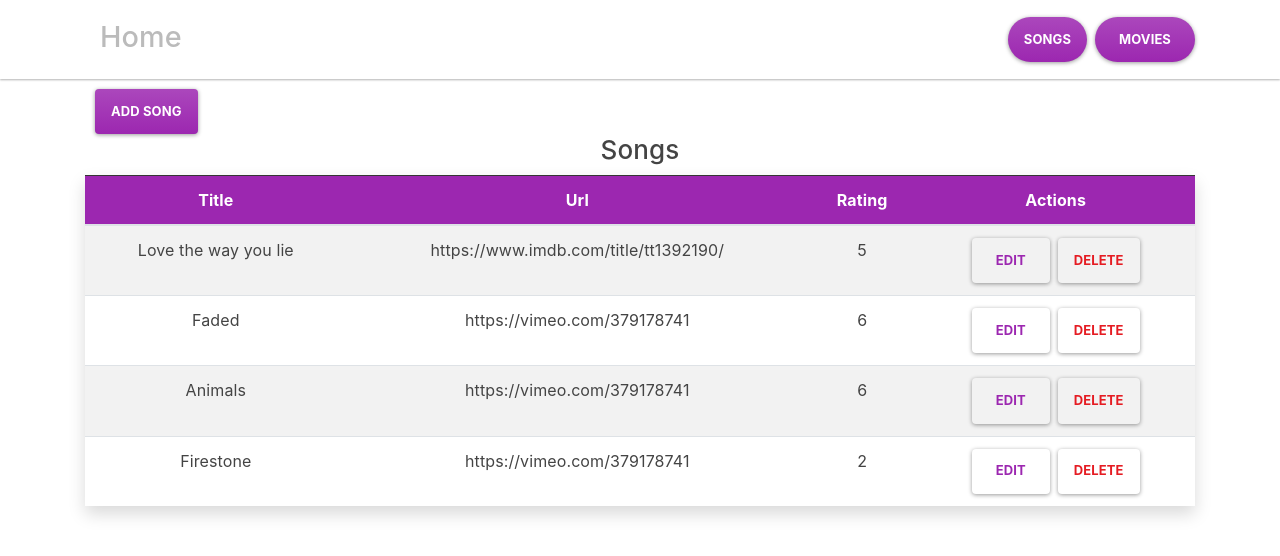
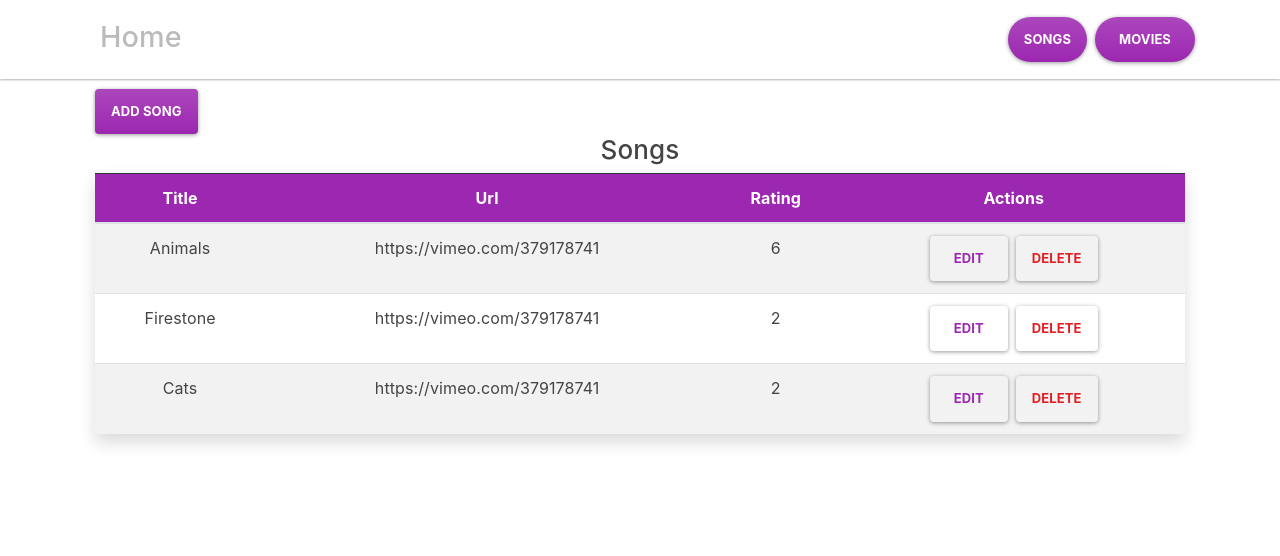
Before and after one commit to TomIrimescu/MERN_STACK_UI, a React (Create React App) app: page /songs in a window 1280 px wide. Shown: the top 556 px of the page. Built offline with nearby package versions, Linux system fonts and the light colour scheme; data requests are answered from the project's data file.

Commit message:
Add song delete actions & delete confirmation alert

```diff
--- a/db.json
+++ b/db.json
@@ -1,11 +1,5 @@
 {
   "movies": [
-    {
-      "title": "Sunset Blvd ",
-      "url": "https://www.imdb.com/title/tt0043014/",
-      "rating": "4",
-      "id": 4
-    },
     {
       "title": "Once Upon A Time...In Hollywood",
       "url": "https://youtu.be/Q9uat3ticA8",
@@ -27,18 +21,6 @@
   ],
   "songs": [
     {
-      "id": 8,
-      "title": "Love the way you lie",
-      "url": "https://www.imdb.com/title/tt1392190/",
-      "rating": "5"
-    },
-    {
-      "title": "Faded",
-      "url": "https://vimeo.com/379178741",
-      "rating": "6",
-      "id": 9
-    },
-    {
       "title": "Animals",
       "url": "https://vimeo.com/379178741",
       "rating": "6",
@@ -49,6 +31,12 @@
       "url": "https://vimeo.com/379178741",
       "rating": "2",
       "id": 11
+    },
+    {
+      "title": "Cats",
+      "url": "https://vimeo.com/379178741",
+      "rating": "2",
+      "id": 12
     }
   ]
 }
--- a/src/actions/moviesActions.js
+++ b/src/actions/moviesActions.js
@@ -34,6 +34,7 @@ export const fetchMoviesError = () => {
     type: FETCH_MOVIES_ERROR,
   };
 };
+
 export function fetchMoviesAction() {
   return (dispatch) => {
     dispatch(fetchMoviesStart());
@@ -77,7 +78,6 @@ export function deleteMovieAction(id) {
         dispatch(deleteMovieSuccess(id));
       })
       .catch((error) => {
-        // dispatch the delete song
         console.log(error);
         dispatch(deleteMovieError());
       });
--- a/src/actions/songsActions.js
+++ b/src/actions/songsActions.js
@@ -1,10 +1,14 @@
 import clienteAxios from '../config/axios';
 
 import {
+  DELETE_SONG_ERROR,
+  DELETE_SONG_START,
+  DELETE_SONG_SUCCESS,
   FETCH_SONGS_ERROR,
   FETCH_SONGS_START,
   FETCH_SONGS_SUCCESS
 } from '../types';
+
 
 export const fetchSongsStart = () => {
   return {
@@ -40,3 +44,37 @@ export const fetchSongsAction = () => {
       });
   };
 };
+
+export const deleteSongStart = () => {
+  return {
+    type: DELETE_SONG_START,
+  };
+};
+
+export const deleteSongSuccess = (id) => {
+  return {
+    type: DELETE_SONG_SUCCESS,
+    payload: id,
+  };
+};
+
+export const deleteSongError = () => {
+  return {
+    type: DELETE_SONG_ERROR,
+  };
+};
+
+export const deleteSongAction = (id) => {
+  return (dispatch) => {
+    dispatch(deleteSongStart());
+    clienteAxios
+      .delete(`/songs/${id}`)
+      .then((resp) => {
+        dispatch(deleteSongSuccess(id));
+      })
+      .catch((error) => {
+        console.log(error);
+        dispatch(deleteSongError());
+      });
+  };
+};
--- a/src/components/songs/Song.js
+++ b/src/components/songs/Song.js
@@ -1,7 +1,35 @@
+import { deleteSongAction } from '../../actions/songsActions';
 import React from 'react';
+import { useDispatch } from 'react-redux';
 import { Link } from 'react-router-dom';
+import alert from 'sweetalert2';
 
 const Song = ({ song }) => {
+  const dispatch = useDispatch();
+
+  const handleDeleteSong = (id) => {
+    alert
+      .fire({
+        title: 'Delete Song',
+        text: 'The deleted song cannot be recovered!',
+        type: 'warning',
+        showCancelButton: true,
+        confirmButtonColor: '#8e44ad',
+        cancelButtonColor: '#d33',
+        confirmButtonText: 'Yes, Delete',
+      })
+      .then((result) => {
+        if (result.value) {
+          alert.fire(
+            'Removed',
+            'The song was successfully removed.',
+            'success'
+          );
+          dispatch(deleteSongAction(id));
+        }
+      });
+  };
+
   return (
     <tr>
       <td>{song.title}</td>
@@ -17,6 +45,7 @@ const Song = ({ song }) => {
 
         <button
           className="btn btn-outline-danger ml-2"
+          onClick={() => handleDeleteSong(song.id)}
         >
           Delete
         </button>
--- a/src/reducers/songsReducer.js
+++ b/src/reducers/songsReducer.js
@@ -1,7 +1,10 @@
 import {
   FETCH_SONGS_START,
   FETCH_SONGS_SUCCESS,
-  FETCH_SONGS_ERROR
+  FETCH_SONGS_ERROR,
+  DELETE_SONG_START,
+  DELETE_SONG_SUCCESS,
+  DELETE_SONG_ERROR
 } from '../types';
 
 const initialState = {
@@ -35,6 +38,21 @@ const songsReducer = (state = initialState, action) => {
         song: {},
         songs: []
       };
+    case DELETE_SONG_START:
+      return {
+        ...state,
+      };
+    case DELETE_SONG_SUCCESS:
+      return {
+        ...state,
+        error: false,
+        songs: state.songs.filter((song) => song.id !== action.payload),
+      };
+    case DELETE_SONG_ERROR:
+      return {
+        ...state,
+        error: true,
+      };
     default:
       return state;
   };
--- a/src/store.js
+++ b/src/store.js
@@ -10,8 +10,10 @@ const store = createStore(
     rootReducer,
     initialState,
     compose(applyMiddleware(...middleware),
+        // @ts-ignore
         window.__REDUX_DEVTOOLS_EXTENSION__ &&
+        // @ts-ignore
         window.__REDUX_DEVTOOLS_EXTENSION__()
-) );
+    ));
 
 export default store;
--- a/src/types/index.js
+++ b/src/types/index.js
@@ -27,3 +27,7 @@ export const GET_MOVIE_ERROR = 'GET_MOVIE_ERROR';
 export const FETCH_SONGS_START = 'FETCH_SONGS_START';
 export const FETCH_SONGS_SUCCESS = 'FETCH_SONGS_SUCCESS';
 export const FETCH_SONGS_ERROR = 'FETCH_SONGS_ERROR';
+
+export const DELETE_SONG_START = 'DELETE_SONG_START';
+export const DELETE_SONG_SUCCESS = 'DELETE_SONG_SUCCESS';
+export const DELETE_SONG_ERROR = 'DELETE_SONG_ERROR';
```
Also changed, not shown: jsconfig.json (added, +7 -0 lines), src/components/songs/Songs.js (+5 -2 lines), src/components/songs/SongForm.js (added).
